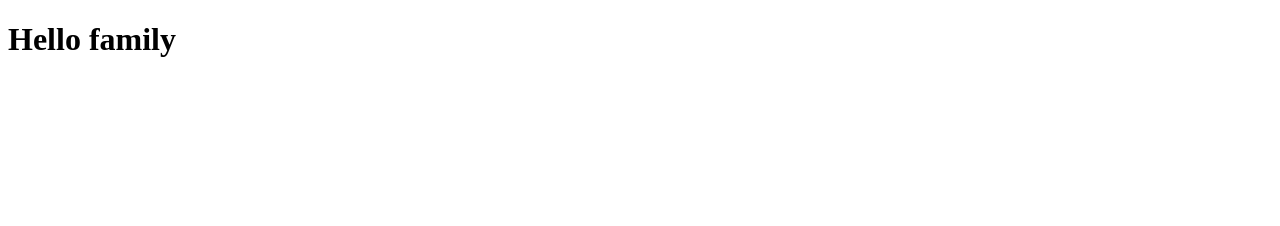
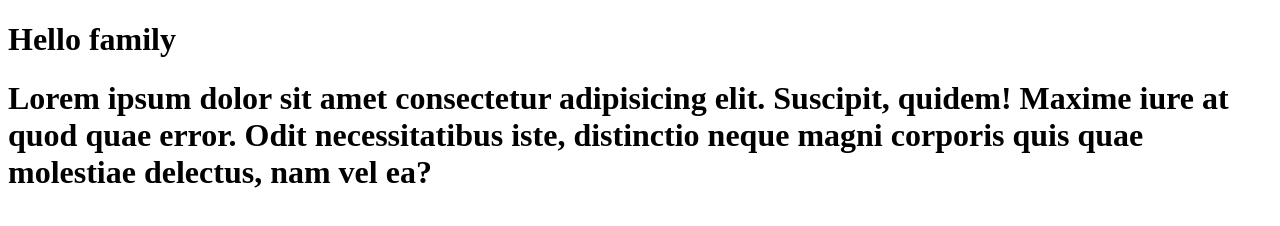
Before and after one commit to natnaelp/group2, a plain HTML site: page index.html in a window 1280 px wide. Drawn offline with Linux system fonts and the light colour scheme.

Commit message:
added content

```diff
--- a/index.html
+++ b/index.html
@@ -8,5 +8,6 @@
 </head>
 <body>
     <h1>Hello family</h1>
+    <h1>Lorem ipsum dolor sit amet consectetur adipisicing elit. Suscipit, quidem! Maxime iure at quod quae error. Odit necessitatibus iste, distinctio neque magni corporis quis quae molestiae delectus, nam vel ea?</h1>
 </body>
 </html>
```
